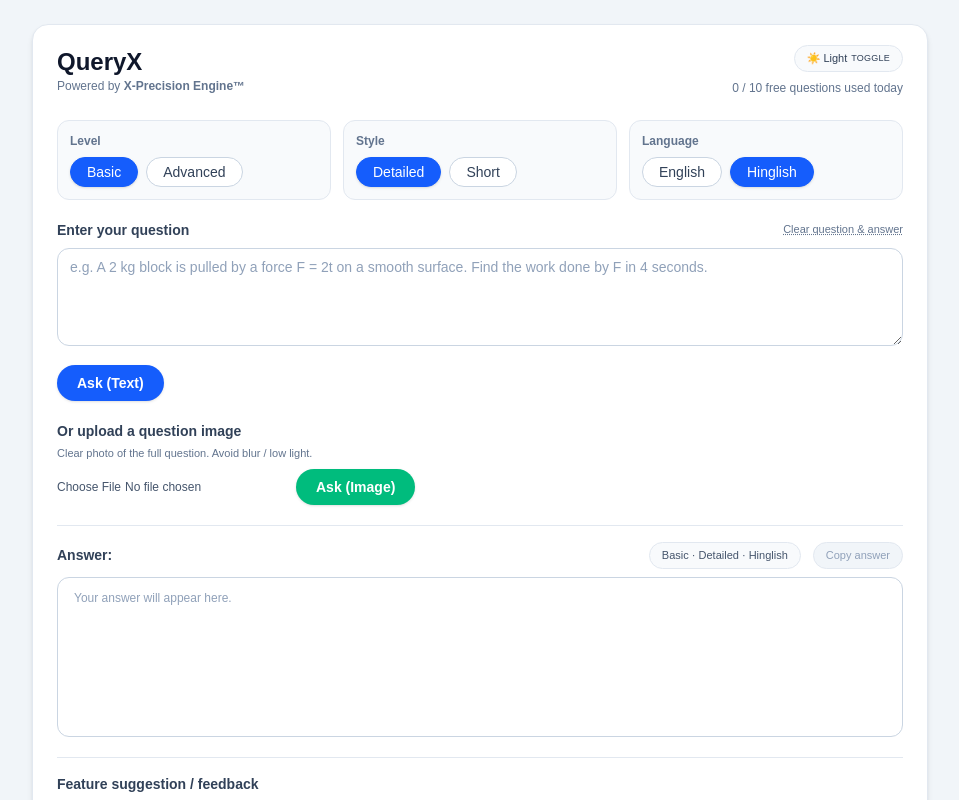
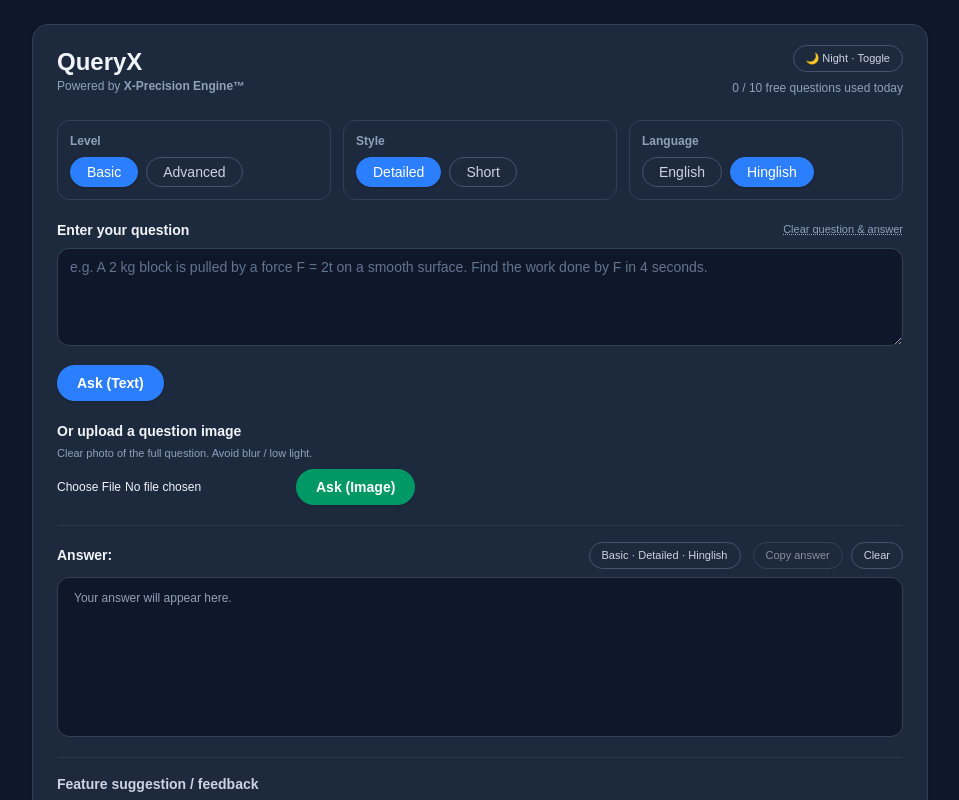
Before and after one commit to himansuhsp/queryx-frontend, a Next.js app: page / in a window 1280 px wide. Shown: the top 800 px of the page, without its empty margins (160-1119 px from the left). Built offline with nearby package versions, Linux system fonts and the light colour scheme; no server answers.

Commit message:
UI polish: dark mode fixes, clear button, answer box readability, toggles

```diff
--- a/app/page.tsx
+++ b/app/page.tsx
@@ -14,41 +14,49 @@
   answer_text: string;
 }
 
-const BACKEND_URL =
-  process.env.NEXT_PUBLIC_BACKEND_URL || "http://127.0.0.1:8000";
+// Backend URL hard-coded: FastAPI local dev
+const BACKEND_URL = "http://127.0.0.1:8000";
 
 const DAILY_LIMIT = 10;
 
 export default function Page() {
+  // toggles
   const [level, setLevel] = useState<Level>("basic");
   const [style, setStyle] = useState<Style>("detailed");
   const [language, setLanguage] = useState<Language>("hinglish");
 
+  // IO
   const [questionText, setQuestionText] = useState("");
   const [imageFile, setImageFile] = useState<File | null>(null);
 
+  // UI state
   const [answerText, setAnswerText] = useState("");
   const [errorMsg, setErrorMsg] = useState("");
   const [copyMsg, setCopyMsg] = useState("");
   const [isLoadingText, setIsLoadingText] = useState(false);
   const [isLoadingImage, setIsLoadingImage] = useState(false);
-
   const [questionsUsed, setQuestionsUsed] = useState(0);
 
-  // NEW: theme + feedback state
-  const [theme, setTheme] = useState<"light" | "dark">("light");
+  // theme + feedback
+  const [theme, setTheme] = useState<"light" | "dark">("dark");
   const [feedbackText, setFeedbackText] = useState("");
   const [feedbackStatus, setFeedbackStatus] = useState("");
 
   // ---------- DAILY LIMIT LOAD ----------
-
   useEffect(() => {
     try {
       const raw = localStorage.getItem("qx_daily_usage");
-      if (!raw) return;
+      const today = new Date().toISOString().slice(0, 10);
+
+      if (!raw) {
+        localStorage.setItem(
+          "qx_daily_usage",
+          JSON.stringify({ date: today, count: 0 })
+        );
+        return;
+      }
 
       const parsed = JSON.parse(raw) as { date: string; count: number };
-      const today = new Date().toISOString().slice(0, 10);
 
       if (parsed.date === today) {
         setQuestionsUsed(parsed.count);
@@ -57,19 +65,6 @@
           "qx_daily_usage",
           JSON.stringify({ date: today, count: 0 })
         );
-      }
-    } catch {
-      // ignore localStorage issues
-    }
-  }, []);
-
-  // ---------- THEME LOAD ----------
-
-  useEffect(() => {
-    try {
-      const saved = localStorage.getItem("qx_theme");
-      if (saved === "dark" || saved === "light") {
-        setTheme(saved);
       }
     } catch {
       // ignore
@@ -95,10 +90,19 @@
   };
 
   const limitReached = questionsUsed >= DAILY_LIMIT;
-  const isLoading = isLoadingText || isLoadingImage;
+
+  // ---------- THEME LOAD ----------
+  useEffect(() => {
+    try {
+      const saved = localStorage.getItem("qx_theme");
+      if (saved === "light" || saved === "dark") setTheme(saved);
+    } catch {
+      // ignore
+    }
+  }, []);
 
   const toggleTheme = () => {
-    const next = theme === "light" ? "dark" : "light";
+    const next = theme === "dark" ? "light" : "dark";
     setTheme(next);
     try {
       localStorage.setItem("qx_theme", next);
@@ -152,11 +156,8 @@
       if (!resp.ok) {
         setErrorMsg(`Server error (${resp.status}).`);
       } else {
-        const data = (await resp.json()) as AnswerResponse | { answer: string };
-        const text =
-          (data as AnswerResponse).answer_text ||
-          (data as { answer: string }).answer ||
-          "";
+        const data = (await resp.json()) as AnswerResponse;
+        const text = (data && data.answer_text) || "";
 
         if (!text) {
           setErrorMsg("Empty response from backend.");
@@ -166,7 +167,7 @@
         }
       }
     } catch (err) {
-      console.error(err);
+      console.error("Error in /ask-text:", err);
       setErrorMsg("Unable to reach backend. Check if backend is running.");
     } finally {
       setIsLoadingText(false);
@@ -204,11 +205,8 @@
       if (!resp.ok) {
         setErrorMsg(`Server error (${resp.status}).`);
       } else {
-        const data = (await resp.json()) as AnswerResponse | { answer: string };
-        const text =
-          (data as AnswerResponse).answer_text ||
-          (data as { answer: string }).answer ||
-          "";
+        const data = (await resp.json()) as AnswerResponse;
+        const text = (data && data.answer_text) || "";
 
         if (!text) {
           setErrorMsg("Empty response from backend.");
@@ -218,7 +216,7 @@
         }
       }
     } catch (err) {
-      console.error(err);
+      console.error("Error in /ask-image:", err);
       setErrorMsg("Unable to reach backend. Check if backend is running.");
     } finally {
       setIsLoadingImage(false);
@@ -256,19 +254,14 @@
       return;
     }
 
-    // MVP: sirf local thank-you message (baad me backend pe bhej sakte hain)
     setFeedbackStatus("Thanks for your suggestion! 💡");
     setFeedbackText("");
     setTimeout(() => setFeedbackStatus(""), 3000);
   };
 
-  const pillClasses = (active: boolean) =>
-    [
-      "px-4 py-1 rounded-full text-sm font-medium border transition",
-      active
-        ? "bg-blue-600 text-white border-blue-600 shadow-sm"
-        : "bg-white text-slate-700 border-slate-300 hover:bg-slate-50",
-    ].join(" ");
+  // ---------- LABELS & CLASSES ----------
+
+  const isLoading = isLoadingText || isLoadingImage;
 
   const levelLabel = level === "basic" ? "Basic" : "Advanced";
   const styleLabel = style === "detailed" ? "Detailed" : "Short";
@@ -281,23 +274,68 @@
 
   const cardClass =
     theme === "dark"
-      ? "w-full max-w-4xl rounded-2xl shadow-md border px-6 py-5 bg-slate-900 border-slate-700 transition-colors"
+      ? "w-full max-w-4xl rounded-2xl shadow-md border px-6 py-5 bg-slate-800 border-slate-700 transition-colors"
       : "w-full max-w-4xl rounded-2xl shadow-md border px-6 py-5 bg-white border-slate-200 transition-colors";
+
+  const softPanel =
+    theme === "dark"
+      ? "bg-slate-800 border border-slate-700 rounded-xl p-3"
+      : "bg-slate-50 border border-slate-200 rounded-xl p-3";
+
+  const textareaClass =
+    theme === "dark"
+      ? "w-full rounded-xl border border-slate-700 px-3 py-2 text-sm bg-slate-900 text-slate-100 placeholder:text-slate-500 focus:outline-none focus:ring-2 focus:ring-blue-500"
+      : "w-full rounded-xl border border-slate-300 px-3 py-2 text-sm bg-white text-slate-900 placeholder:text-slate-400 focus:outline-none focus:ring-2 focus:ring-blue-500";
 
   const answerBoxClass =
     theme === "dark"
-      ? "min-h-[160px] max-h-[460px] overflow-y-auto border border-slate-700 bg-slate-950 rounded-xl px-4 py-3 transition-colors"
+      ? "min-h-[160px] max-h-[460px] overflow-y-auto border border-slate-700 bg-slate-900 rounded-xl px-4 py-3 transition-colors"
       : "min-h-[160px] max-h-[460px] overflow-y-auto border border-slate-300 bg-white rounded-xl px-4 py-3 transition-colors";
 
   const proseClass =
     theme === "dark"
       ? "prose prose-sm prose-invert max-w-none leading-relaxed"
-      : "prose prose-sm max-w-none text-slate-900 leading-relaxed";
+      : "prose prose-sm max-w-none leading-relaxed";
+
+  const pillClasses = (active: boolean) =>
+    [
+      "px-4 py-1 rounded-full text-sm font-medium border transition",
+      active
+        ? theme === "dark"
+          ? "bg-blue-500 text-white border-blue-500 shadow-sm"
+          : "bg-blue-600 text-white border-blue-600 shadow-sm"
+        : theme === "dark"
+        ? "bg-slate-800 text-slate-300 border-slate-600 hover:bg-slate-700"
+        : "bg-white text-slate-700 border-slate-300 hover:bg-slate-50",
+    ].join(" ");
+
+  const neutralButton =
+    theme === "dark"
+      ? "px-3 py-1 rounded-full text-[11px] font-medium border bg-slate-800 text-slate-300 border-slate-600 hover:bg-slate-700"
+      : "px-3 py-1 rounded-full text-[11px] font-medium border bg-white text-slate-600 border-slate-300 hover:bg-slate-50";
+
+  const smallBadge =
+    theme === "dark"
+      ? "inline-flex items-center rounded-full border border-slate-600 bg-slate-800 px-3 py-1 text-[11px] font-medium text-slate-300"
+      : "inline-flex items-center rounded-full border border-slate-200 bg-slate-50 px-3 py-1 text-[11px] font-medium text-slate-600";
 
   const feedbackBoxClass =
     theme === "dark"
-      ? "w-full rounded-xl border border-slate-700 bg-slate-950 px-3 py-2 text-sm text-slate-100 placeholder:text-slate-500 focus:outline-none focus:ring-2 focus:ring-blue-500 focus:border-blue-500"
-      : "w-full rounded-xl border border-slate-300 bg-white px-3 py-2 text-sm text-slate-900 placeholder:text-slate-400 focus:outline-none focus:ring-2 focus:ring-blue-500 focus:border-blue-500";
+      ? "w-full rounded-xl border border-slate-700 bg-slate-900 px-3 py-2 text-sm text-slate-100 placeholder:text-slate-500 focus:outline-none focus:ring-2 focus:ring-blue-500"
+      : "w-full rounded-xl border border-slate-300 bg-white px-3 py-2 text-sm text-slate-900 placeholder:text-slate-400 focus:outline-none focus:ring-2 focus:ring-blue-500";
+
+  const blueBtn =
+    theme === "dark"
+      ? "inline-flex items-center gap-2 px-5 py-2 rounded-full text-sm font-semibold shadow-sm bg-blue-500 hover:bg-blue-600 text-white"
+      : "inline-flex items-center gap-2 px-5 py-2 rounded-full text-sm font-semibold shadow-sm bg-blue-600 hover:bg-blue-700 text-white";
+
+  const greenBtn =
+    theme === "dark"
+      ? "inline-flex items-center gap-2 px-5 py-2 rounded-full text-sm font-semibold shadow-sm bg-emerald-600 hover:bg-emerald-500 text-white"
+      : "inline-flex items-center gap-2 px-5 py-2 rounded-full text-sm font-semibold shadow-sm bg-emerald-500 hover:bg-emerald-600 text-white";
+
+  const feedbackTextLabel =
+    theme === "dark" ? "text-slate-300" : "text-slate-700";
 
   // ---------- UI ----------
 
@@ -307,29 +345,23 @@
         {/* HEADER */}
         <header className="flex items-center justify-between mb-6 gap-3">
           <div>
-            <h1 className="text-2xl font-bold text-slate-900 dark:text-slate-100">
-              QueryX
-            </h1>
-            <p className="text-xs text-slate-500">
+            <h1 className="text-2xl font-bold">QueryX</h1>
+            <p className="text-xs text-slate-400">
               Powered by{" "}
               <span className="font-semibold">X-Precision Engine™</span>
             </p>
           </div>
 
           <div className="flex flex-col items-end gap-2">
-            {/* Theme toggle */}
             <button
               type="button"
               onClick={toggleTheme}
-              className="flex items-center gap-1 px-3 py-1 rounded-full border text-[11px] font-medium bg-slate-50 border-slate-200 text-slate-700 hover:bg-slate-100"
+              className={neutralButton}
             >
-              <span>{theme === "dark" ? "🌙 Night" : "☀️ Light"}</span>
-              <span className="text-[9px] uppercase tracking-wide">
-                Toggle
-              </span>
+              {theme === "dark" ? "🌙 Night" : "☀️ Light"} · Toggle
             </button>
 
-            <p className="text-xs text-slate-500">
+            <p className="text-xs text-slate-400">
               {questionsUsed} / {DAILY_LIMIT} free questions used today
             </p>
           </div>
@@ -338,8 +370,8 @@
         {/* TOGGLES */}
         <section className="grid grid-cols-1 md:grid-cols-3 gap-3 mb-5">
           {/* Level */}
-          <div className="bg-slate-50 border border-slate-200 rounded-xl p-3">
-            <p className="text-xs font-semibold text-slate-500 mb-2">Level</p>
+          <div className={softPanel}>
+            <p className="text-xs font-semibold mb-2 text-slate-400">Level</p>
             <div className="flex gap-2">
               <button
                 type="button"
@@ -359,8 +391,8 @@
           </div>
 
           {/* Style */}
-          <div className="bg-slate-50 border border-slate-200 rounded-xl p-3">
-            <p className="text-xs font-semibold text-slate-500 mb-2">Style</p>
+          <div className={softPanel}>
+            <p className="text-xs font-semibold mb-2 text-slate-400">Style</p>
             <div className="flex gap-2">
               <button
                 type="button"
@@ -380,8 +412,8 @@
           </div>
 
           {/* Language */}
-          <div className="bg-slate-50 border border-slate-200 rounded-xl p-3">
-            <p className="text-xs font-semibold text-slate-500 mb-2">
+          <div className={softPanel}>
+            <p className="text-xs font-semibold mb-2 text-slate-400">
               Language
             </p>
             <div className="flex gap-2">
@@ -406,13 +438,11 @@
         {/* TEXT QUESTION */}
         <section className="mb-5">
           <div className="flex items-center justify-between mb-2 gap-2">
-            <p className="text-sm font-semibold text-slate-700">
-              Enter your question
-            </p>
+            <p className="text-sm font-semibold">Enter your question</p>
             <button
               type="button"
               onClick={handleClearAll}
-              className="text-[11px] text-slate-500 hover:text-slate-700 underline decoration-dotted"
+              className="text-[11px] underline decoration-dotted text-slate-400 hover:text-slate-300"
             >
               Clear question & answer
             </button>
@@ -422,22 +452,22 @@
             value={questionText}
             onChange={handleQuestionChange}
             rows={4}
-            className="w-full rounded-xl border border-slate-300 px-3 py-2 text-sm text-slate-900 placeholder:text-slate-400 focus:outline-none focus:ring-2 focus:ring-blue-500 focus:border-blue-500 bg-white"
+            className={textareaClass}
             placeholder="e.g. A 2 kg block is pulled by a force F = 2t on a smooth surface. Find the work done by F in 4 seconds."
           />
-          <div className="mt-3 flex justify-start gap-2">
+          <div className="mt-3 flex justify-start">
             <button
               type="button"
               onClick={handleAskText}
               disabled={isLoadingText || limitReached}
-              className={`inline-flex items-center gap-2 px-5 py-2 rounded-full text-sm font-semibold shadow-sm transition ${
-                isLoadingText || limitReached
-                  ? "bg-slate-300 text-slate-600 cursor-not-allowed"
-                  : "bg-blue-600 text-white hover:bg-blue-700"
-              }`}
+              className={
+                (isLoadingText || limitReached
+                  ? "opacity-60 cursor-not-allowed "
+                  : "") + blueBtn
+              }
             >
               {isLoadingText && (
-                <span className="h-3 w-3 rounded-full border-2 border-white border-t-transparent animate-spin" />
+                <span className="mr-2 h-3 w-3 rounded-full border-2 border-white border-t-transparent inline-block animate-spin" />
               )}
               {isLoadingText ? "Solving..." : "Ask (Text)"}
             </button>
@@ -446,10 +476,8 @@
 
         {/* IMAGE QUESTION */}
         <section className="mb-5">
-          <p className="text-sm font-semibold text-slate-700 mb-1">
-            Or upload a question image
-          </p>
-          <p className="text-[11px] text-slate-500 mb-2">
+          <p className="text-sm font-semibold mb-1">Or upload a question image</p>
+          <p className="text-[11px] text-slate-400 mb-2">
             Clear photo of the full question. Avoid blur / low light.
           </p>
 
@@ -458,20 +486,20 @@
               type="file"
               accept="image/*"
               onChange={handleImageChange}
-              className="text-xs text-slate-600"
+              className="text-xs"
             />
             <button
               type="button"
               onClick={handleAskImage}
               disabled={isLoadingImage || limitReached}
-              className={`inline-flex items-center gap-2 px-5 py-2 rounded-full text-sm font-semibold shadow-sm transition ${
-                isLoadingImage || limitReached
-                  ? "bg-emerald-200 text-emerald-700 cursor-not-allowed"
-                  : "bg-emerald-500 text-white hover:bg-emerald-600"
-              }`}
+              className={
+                (isLoadingImage || limitReached
+                  ? "opacity-60 cursor-not-allowed "
+                  : "") + greenBtn
+              }
             >
               {isLoadingImage && (
-                <span className="h-3 w-3 rounded-full border-2 border-white border-t-transparent animate-spin" />
+                <span className="mr-2 h-3 w-3 rounded-full border-2 border-white border-t-transparent inline-block animate-spin" />
               )}
               {isLoadingImage ? "Solving..." : "Ask (Image)"}
             </button>
@@ -479,13 +507,12 @@
         </section>
 
         {/* ANSWER */}
-        <section className="border-t border-slate-200 pt-4">
+        <section className="border-t border-slate-700/60 pt-4">
           <div className="flex flex-col sm:flex-row sm:items-center sm:justify-between gap-2 mb-2">
-            <p className="text-sm font-semibold text-slate-700">Answer:</p>
+            <p className="text-sm font-semibold">Answer:</p>
 
             <div className="flex flex-col sm:flex-row sm:items-center gap-2 sm:gap-3">
-              {/* State badge */}
-              <span className="inline-flex items-center rounded-full border border-slate-200 bg-slate-50 px-3 py-1 text-[11px] font-medium text-slate-600">
+              <span className={smallBadge}>
                 {levelLabel} · {styleLabel} · {languageLabel}
               </span>
 
@@ -495,13 +522,26 @@
                   type="button"
                   onClick={handleCopyAnswer}
                   disabled={!answerText || isLoading}
-                  className={`px-3 py-1 rounded-full text-[11px] font-medium border transition ${
-                    !answerText || isLoading
-                      ? "bg-slate-100 text-slate-400 border-slate-200 cursor-not-allowed"
-                      : "bg-white text-slate-600 border-slate-300 hover:bg-slate-50"
-                  }`}
+                  className={
+                    (!answerText || isLoading
+                      ? "opacity-60 cursor-not-allowed "
+                      : "") + neutralButton
+                  }
                 >
                   Copy answer
+                </button>
+
+                {/* NEW: Clear answer button */}
+                <button
+                  type="button"
+                  onClick={handleClearAll}
+                  disabled={isLoading}
+                  className={
+                    (isLoading ? "opacity-60 cursor-not-allowed " : "") +
+                    neutralButton
+                  }
+                >
+                  Clear
                 </button>
               </div>
             </div>
@@ -510,10 +550,10 @@
           <div className={answerBoxClass}>
             {isLoading ? (
               <div className="space-y-2 animate-pulse">
-                <div className="h-3 bg-slate-200 rounded" />
-                <div className="h-3 bg-slate-200 rounded w-11/12" />
-                <div className="h-3 bg-slate-200 rounded w-10/12" />
-                <div className="h-3 bg-slate-200 rounded w-9/12" />
+                <div className="h-3 bg-slate-700/60 rounded" />
+                <div className="h-3 bg-slate-700/60 rounded w-11/12" />
+                <div className="h-3 bg-slate-700/60 rounded w-10/12" />
+                <div className="h-3 bg-slate-700/60 rounded w-9/12" />
               </div>
             ) : answerText ? (
               <div className={proseClass}>
@@ -532,11 +572,11 @@
           </div>
 
           {copyMsg && (
-            <p className="mt-2 text-[11px] text-emerald-600">{copyMsg}</p>
+            <p className="mt-2 text-[11px] text-emerald-400">{copyMsg}</p>
           )}
 
           {errorMsg && (
-            <p className="mt-2 text-xs text-red-600 font-medium flex items-center gap-1">
+            <p className="mt-2 text-xs text-red-400 font-medium flex items-center gap-1">
               <span>⚠️</span>
               <span>{errorMsg}</span>
             </p>
@@ -544,11 +584,11 @@
         </section>
 
         {/* FEEDBACK / SUGGESTION BOX */}
-        <section className="mt-5 border-t border-slate-200 pt-4">
-          <p className="text-sm font-semibold text-slate-700 mb-1">
+        <section className="mt-5 border-t border-slate-700/60 pt-4">
+          <p className={`text-sm font-semibold mb-1 ${feedbackTextLabel}`}>
             Feature suggestion / feedback
           </p>
-          <p className="text-[11px] text-slate-500 mb-2">
+          <p className="text-[11px] text-slate-400 mb-2">
             Koi naya feature idea hai ya QueryX ko better kaise banayein? Yahan
             likho 👇
           </p>
@@ -571,7 +611,7 @@
             </button>
 
             {feedbackStatus && (
-              <p className="text-[11px] text-slate-500">{feedbackStatus}</p>
+              <p className="text-[11px] text-slate-400">{feedbackStatus}</p>
             )}
           </div>
         </section>
```
